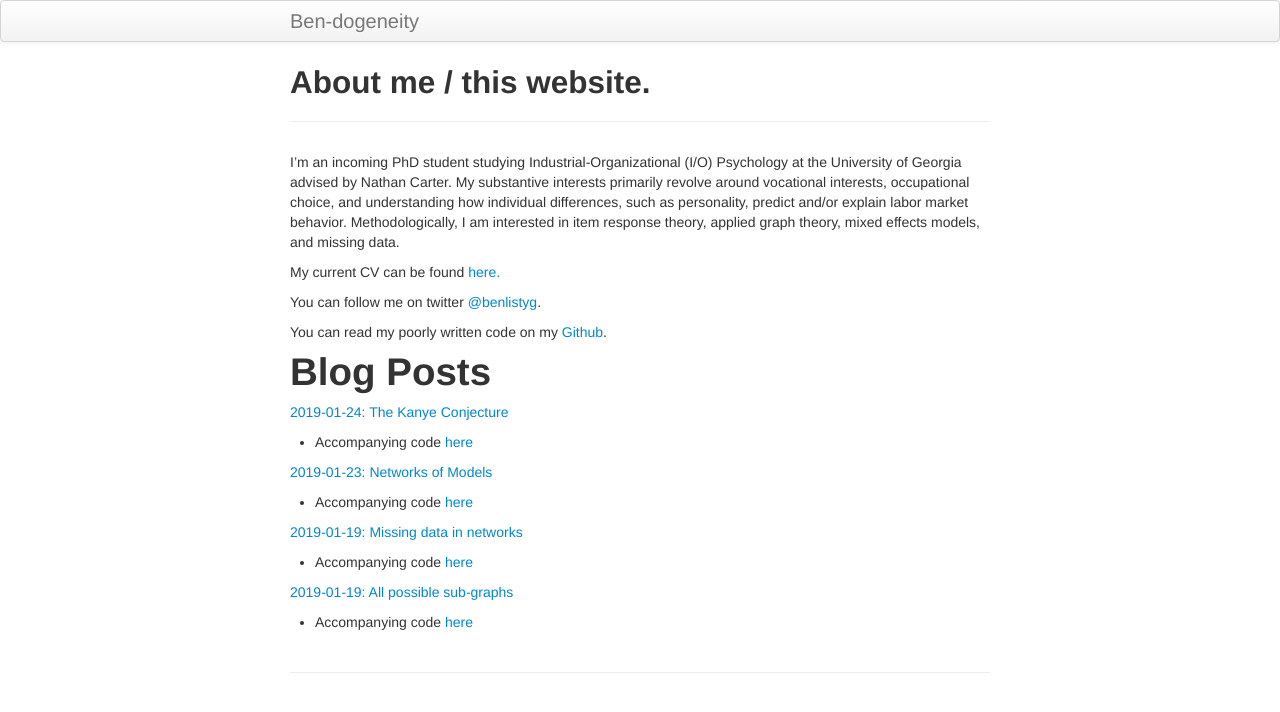
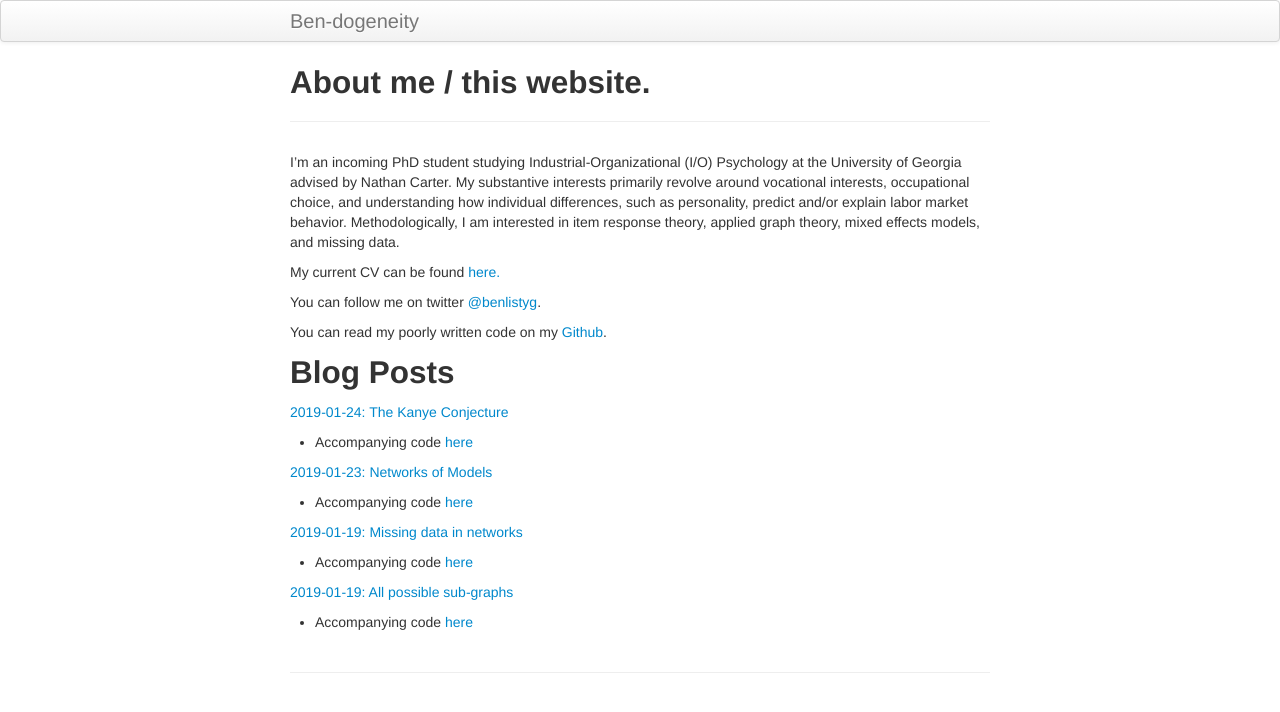
Before and after one commit to BListyg/blistyg.github.io, a Jekyll site: the page built from index.md, in a window 1280 px wide. Shown: the top 712 px of the page. Built offline with Jekyll 4.4.1, drawn with Linux system fonts in a browser that asks for light colours.

```diff
--- a/index.md
+++ b/index.md
@@ -11,7 +11,8 @@ You can follow me on twitter [@benlistyg](https://www.twitter.com/benlistyg).
 
 You can read my poorly written code on my [Github](https://www.github.com/blistyg).
 
-# Blog Posts
+
+## Blog Posts
 
 [2019-01-24: The Kanye Conjecture](http://rpubs.com/blistyg/thekanyeconjecture)
 
```
